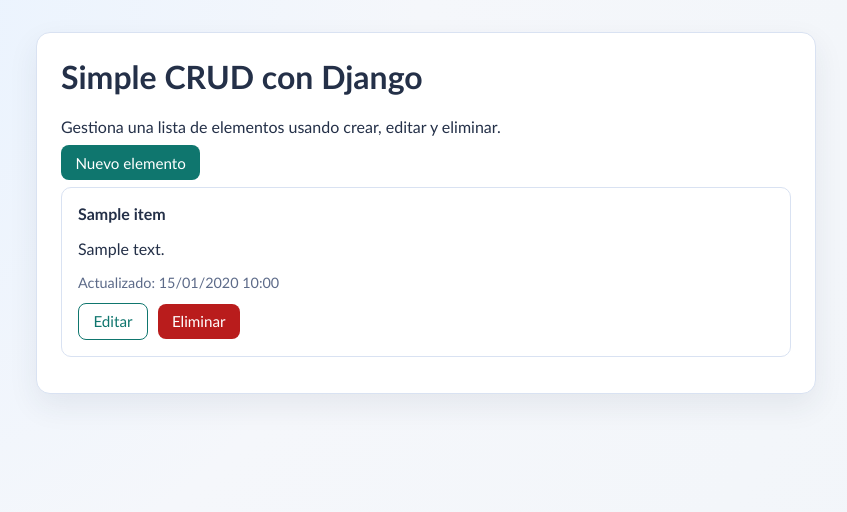
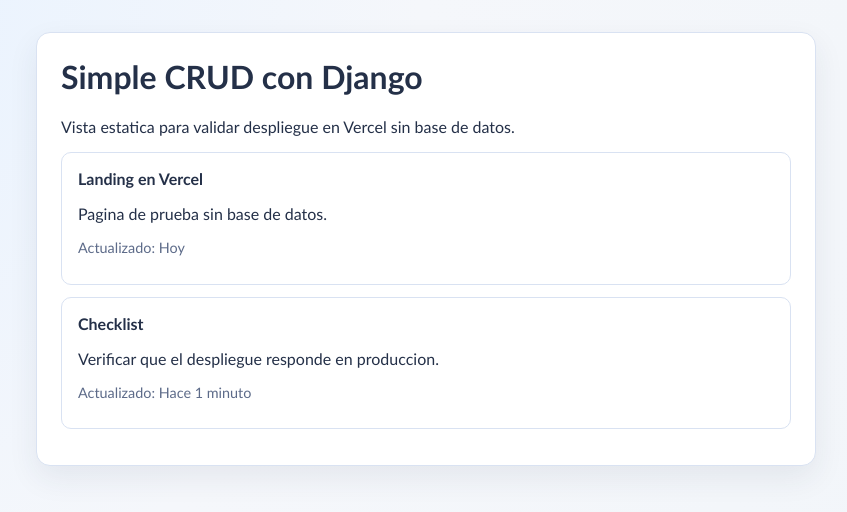
Before and after one commit to JordanATM/djangovervel, a Django app: page / in a window 1280 px wide. Shown: the top 512 px of the page, without its empty margins (214-1061 px from the left). Run offline with Django 5.2, Linux system fonts and the light colour scheme; tables that the repository leaves empty hold one stand-in row (values such as "Sample post").

Commit message:
Mejora vercel4

```diff
--- a/items/templates/items/item_list.html
+++ b/items/templates/items/item_list.html
@@ -2,11 +2,7 @@
 
 {% block content %}
 <h1>Simple CRUD con Django</h1>
-<p>Gestiona una lista de elementos usando crear, editar y eliminar.</p>
-
-<div class="actions">
-    <a class="button" href="{% url 'item-create' %}">Nuevo elemento</a>
-</div>
+<p>Vista estatica para validar despliegue en Vercel sin base de datos.</p>
 
 {% if items %}
 <ul class="items">
@@ -16,11 +12,7 @@
         {% if item.description %}
         <p>{{ item.description }}</p>
         {% endif %}
-        <p class="meta">Actualizado: {{ item.updated_at|date:"d/m/Y H:i" }}</p>
-        <div class="row">
-            <a class="button secondary" href="{% url 'item-update' item.pk %}">Editar</a>
-            <a class="button danger" href="{% url 'item-delete' item.pk %}">Eliminar</a>
-        </div>
+        <p class="meta">Actualizado: {{ item.updated_at }}</p>
     </li>
     {% endfor %}
 </ul>
--- a/items/urls.py
+++ b/items/urls.py
@@ -1,10 +1,7 @@
 from django.urls import path
 
-from .views import ItemCreateView, ItemDeleteView, ItemListView, ItemUpdateView
+from .views import static_home
 
 urlpatterns = [
-    path("", ItemListView.as_view(), name="item-list"),
-    path("new/", ItemCreateView.as_view(), name="item-create"),
-    path("<int:pk>/edit/", ItemUpdateView.as_view(), name="item-update"),
-    path("<int:pk>/delete/", ItemDeleteView.as_view(), name="item-delete"),
+    path("", static_home, name="item-list"),
 ]
--- a/items/views.py
+++ b/items/views.py
@@ -1,30 +1,17 @@
-from django.urls import reverse_lazy
-from django.views.generic import CreateView, DeleteView, ListView, UpdateView
-
-from .models import Item
+from django.shortcuts import render
 
 
-class ItemListView(ListView):
-    model = Item
-    template_name = "items/item_list.html"
-    context_object_name = "items"
-
-
-class ItemCreateView(CreateView):
-    model = Item
-    template_name = "items/item_form.html"
-    fields = ["title", "description"]
-    success_url = reverse_lazy("item-list")
-
-
-class ItemUpdateView(UpdateView):
-    model = Item
-    template_name = "items/item_form.html"
-    fields = ["title", "description"]
-    success_url = reverse_lazy("item-list")
-
-
-class ItemDeleteView(DeleteView):
-    model = Item
-    template_name = "items/item_confirm_delete.html"
-    success_url = reverse_lazy("item-list")
+def static_home(request):
+    items = [
+        {
+            "title": "Landing en Vercel",
+            "description": "Pagina de prueba sin base de datos.",
+            "updated_at": "Hoy",
+        },
+        {
+            "title": "Checklist",
+            "description": "Verificar que el despliegue responde en produccion.",
+            "updated_at": "Hace 1 minuto",
+        },
+    ]
+    return render(request, "items/item_list.html", {"items": items})
--- a/requirements.txt
+++ b/requirements.txt
@@ -1,2 +1,3 @@
 Django==5.0.7
 whitenoise==6.7.0
+dj-database-url==2.2.0
```
Also changed, not shown: config/settings.py (+13 -5 lines).
